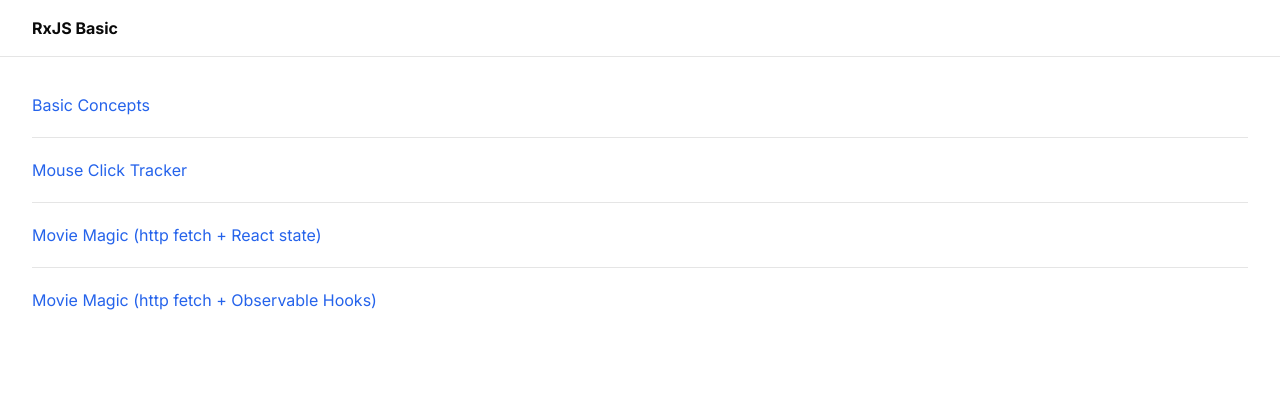
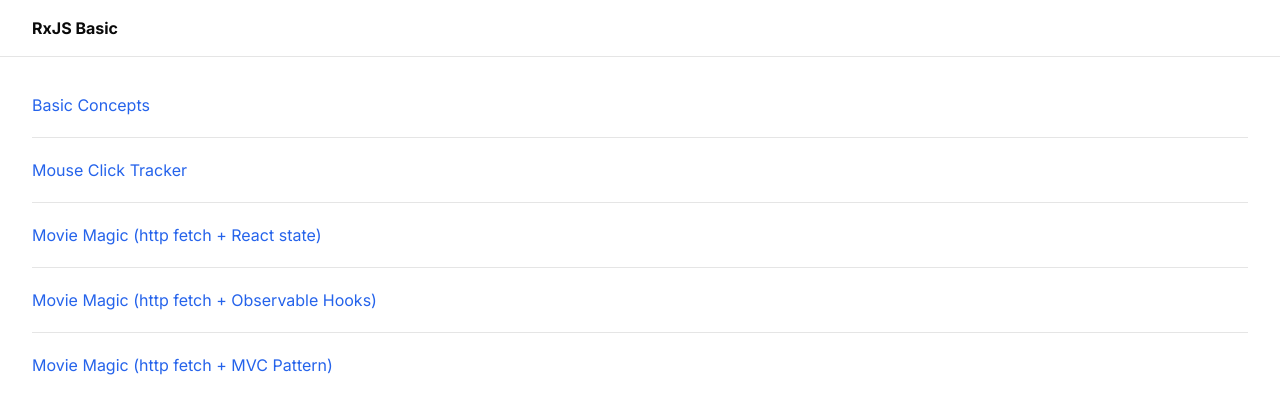
Before and after one commit to nareshbhatia/state-management-experiments, a React (Vite) app in the folder apps/rxjs-experiments/: page / in a window 1280 px wide. Shown: the top 414 px of the page. Built offline with nearby package versions, Linux system fonts and the light colour scheme.

Commit message:
chore: add placeholder page for movie-magic-mvc-pattern

```diff
--- a/apps/rxjs-experiments/src/app/routes/home/route.tsx
+++ b/apps/rxjs-experiments/src/app/routes/home/route.tsx
@@ -28,6 +28,11 @@
             Movie Magic (http fetch + Observable Hooks)
           </Link>
         </li>
+        <li className="flex flex-col py-5">
+          <Link className="text-blue-600" to={RoutePath.MovieMagicMvcPattern}>
+            Movie Magic (http fetch + MVC Pattern)
+          </Link>
+        </li>
       </ul>
     </div>
   );
--- /dev/null
+++ b/apps/rxjs-experiments/src/app/routes/movie-magic-mvc-pattern/route.tsx
@@ -0,0 +1,9 @@
+export function MovieMagicMvcPattern() {
+  return (
+    <div className="mx-auto max-w-6xl p-6">
+      <div className="mb-6">
+        <h1 className="mb-2 text-3xl font-bold">Top 10 Movies Of All Time</h1>
+      </div>
+    </div>
+  );
+}
--- a/apps/rxjs-experiments/src/routes.tsx
+++ b/apps/rxjs-experiments/src/routes.tsx
@@ -2,6 +2,7 @@
 import { BasicConcepts } from './app/routes/basic-concepts/route';
 import { HomePage } from './app/routes/home/route';
 import { MouseClickTracker } from './app/routes/mouse-click-tracker/route';
+import { MovieMagicMvcPattern } from './app/routes/movie-magic-mvc-pattern/route';
 import { MovieMagicObservableHooks } from './app/routes/movie-magic-observable-hooks/route';
 import { MovieMagicReactState } from './app/routes/movie-magic-react-state/route';
 import { RoutePath } from './utils/RoutePath';
@@ -31,6 +32,10 @@
         path: RoutePath.MovieMagicObservableHooks,
         element: <MovieMagicObservableHooks />,
       },
+      {
+        path: RoutePath.MovieMagicMvcPattern,
+        element: <MovieMagicMvcPattern />,
+      },
     ],
   },
 ];
--- a/apps/rxjs-experiments/src/utils/RoutePath.ts
+++ b/apps/rxjs-experiments/src/utils/RoutePath.ts
@@ -4,4 +4,5 @@
   MouseClickTracker = '/mouse-click-tracker',
   MovieMagicReactState = '/movie-magic-react-state',
   MovieMagicObservableHooks = '/movie-magic-observable-hooks',
+  MovieMagicMvcPattern = '/movie-magic-mvc-pattern',
 }
```
